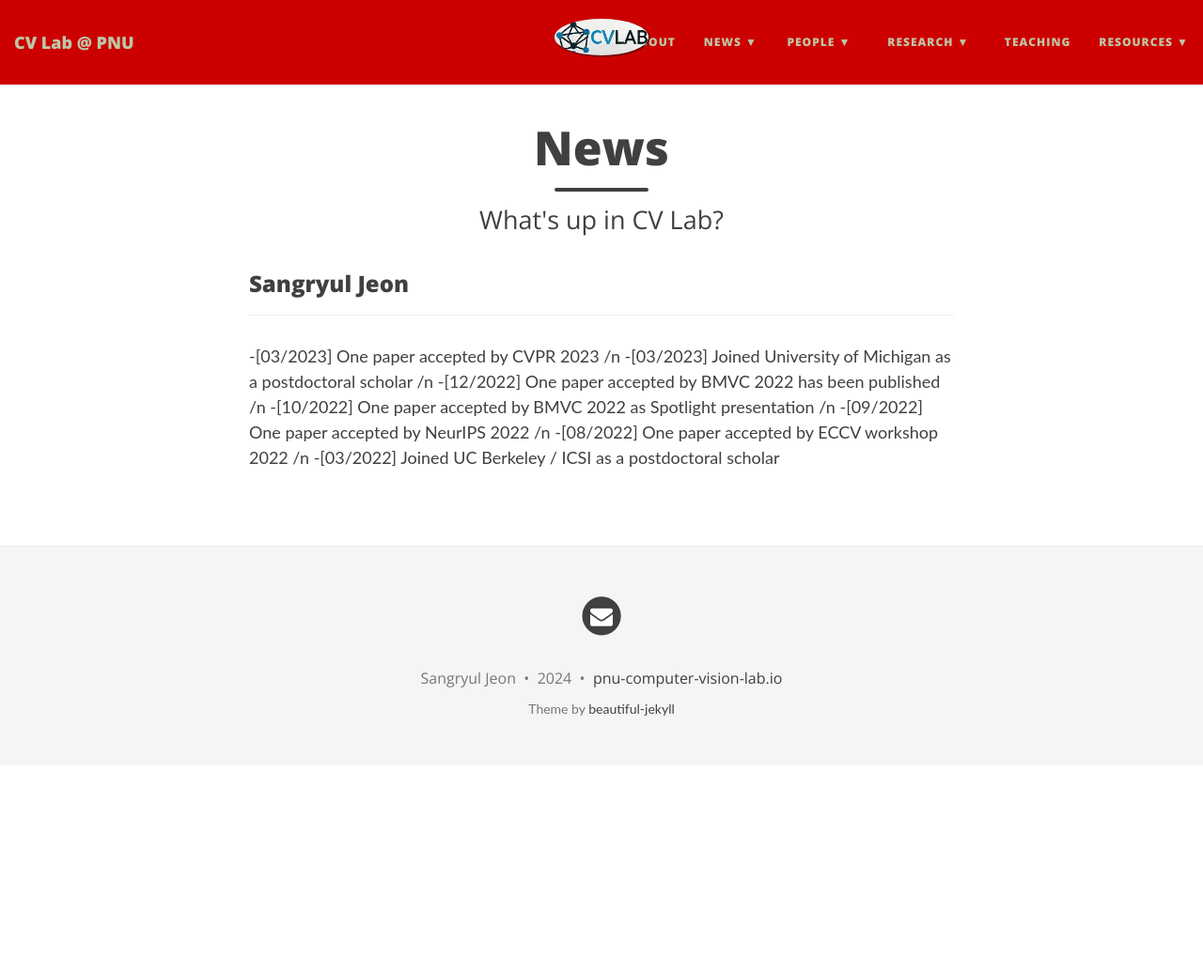
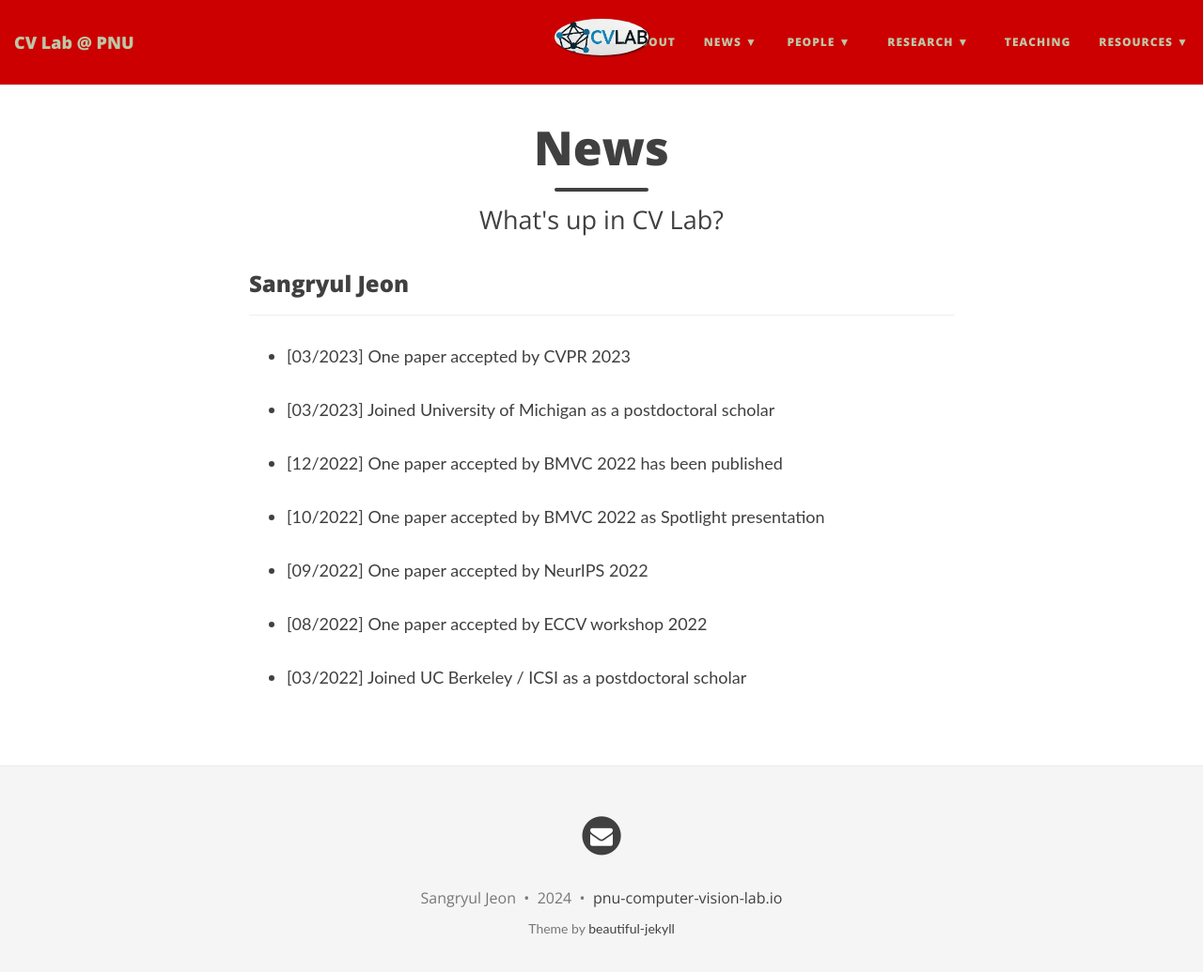
Before and after one commit to pnu-computer-vision-lab/pnu-computer-vision-lab.github.io, a Jekyll site: the page built from news.md, in a window 1280 px wide and 1049 px high. Shown: the top 1035 px of the window at 94% size. Built offline with Jekyll 4.4.1, drawn with Linux system fonts in a browser that asks for light colours; nearby versions of some CDN libraries.

Commit message:
Update news.md

```diff
--- a/news.md
+++ b/news.md
@@ -6,16 +6,16 @@ subtitle: What's up in CV Lab?
 
 ### Sangryul Jeon
 <hr>
--[03/2023] One paper accepted by CVPR 2023
-/n
--[03/2023] Joined University of Michigan as a postdoctoral scholar
-/n
--[12/2022] One paper accepted by BMVC 2022 has been published
-/n
--[10/2022] One paper accepted by BMVC 2022 as Spotlight presentation
-/n
--[09/2022] One paper accepted by NeurIPS 2022
-/n
--[08/2022] One paper accepted by ECCV workshop 2022
-/n
--[03/2022] Joined UC Berkeley / ICSI as a postdoctoral scholar
+- [03/2023] One paper accepted by CVPR 2023
+
+- [03/2023] Joined University of Michigan as a postdoctoral scholar
+
+- [12/2022] One paper accepted by BMVC 2022 has been published
+
+- [10/2022] One paper accepted by BMVC 2022 as Spotlight presentation
+
+- [09/2022] One paper accepted by NeurIPS 2022
+
+- [08/2022] One paper accepted by ECCV workshop 2022
+
+- [03/2022] Joined UC Berkeley / ICSI as a postdoctoral scholar
```
